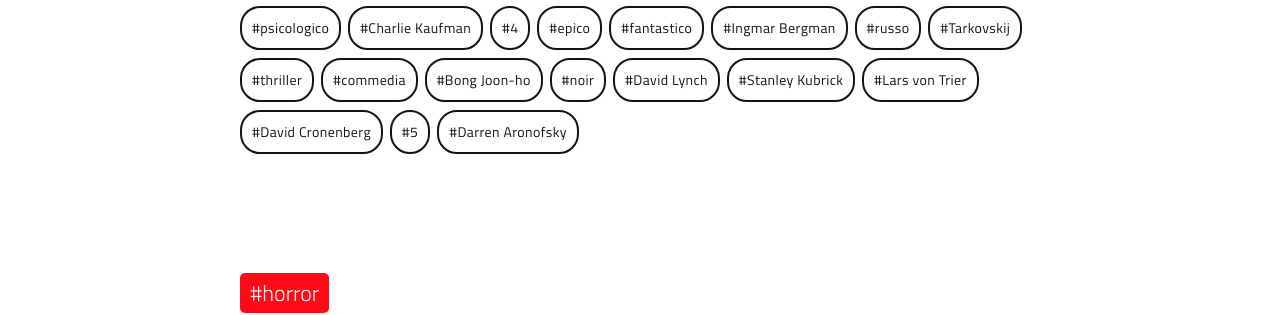
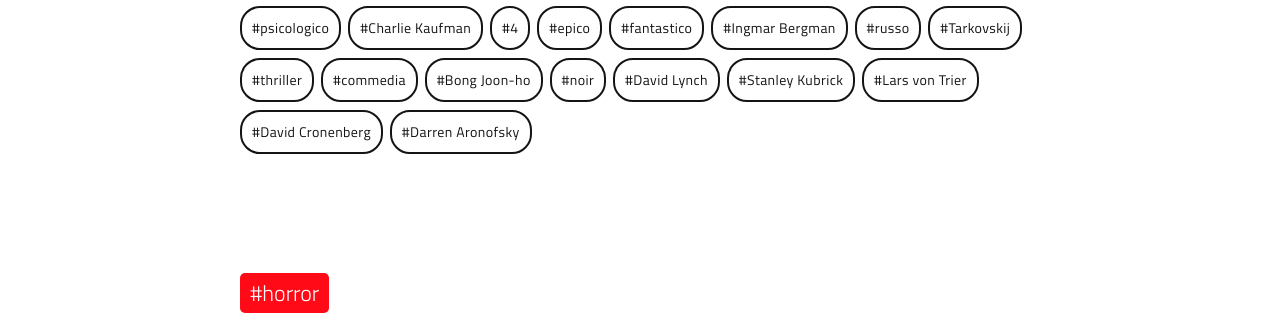
Before and after one commit to gallinaro/MarcoFilm, a Jekyll site: the page built from tags.html, in a window 1280 px wide and 900 px high. Shown: the part 186-501 px from the top of the window. Built offline with Jekyll 4.4.1, drawn with Linux system fonts in a browser that asks for light colours; a script that is not in the unit is left out.

Commit message:
Update Posts “2020-07-04-spider”

```diff
--- a/_posts/2020-07-04-spider.md
+++ b/_posts/2020-07-04-spider.md
@@ -12,7 +12,6 @@
   - drammatico
   - psicologico
   - David Cronenberg
-  - "5"
 author: Gally5
 paginate: false
 ---
```
